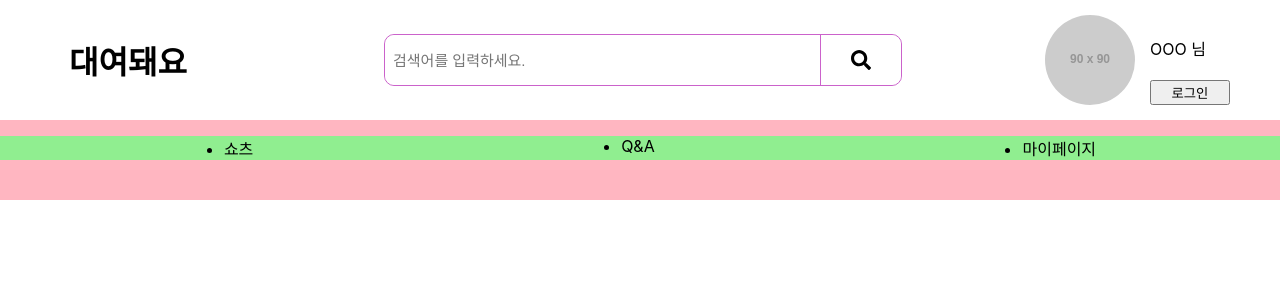
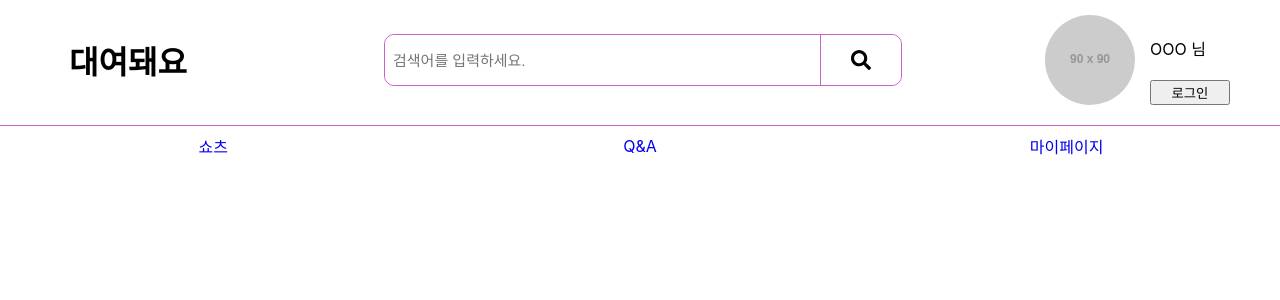
Before and after one commit to jeonghunpark1/daeyeodwaeyo, a React (Create React App) app in the folder front/: page / in a window 1280 px wide. Shown: the top 300 px of the page. Built offline with nearby package versions, Linux system fonts and the light colour scheme.

Commit message:
header nav style complete

```diff
--- a/front/package.json
+++ b/front/package.json
@@ -13,6 +13,7 @@
     "react": "^18.3.1",
     "react-dom": "^18.3.1",
     "react-icons": "^5.3.0",
+    "react-router-dom": "^6.26.1",
     "react-scripts": "5.0.1",
     "typescript": "^4.9.5",
     "web-vitals": "^2.1.4"
--- a/front/src/App.tsx
+++ b/front/src/App.tsx
@@ -1,12 +1,15 @@
 import React from 'react';
 import './App.css';
 import Header from './components/Header';
+import { Routes, Route, BrowserRouter } from "react-router-dom";
 
 const App:React.FC = () => {
   return (
-    <div className="App">
-      <Header />
-    </div>
+    <BrowserRouter>
+      <div className="App">
+        <Header />
+      </div>
+    </BrowserRouter>
   );
 }
 
--- a/front/src/components/Header.tsx
+++ b/front/src/components/Header.tsx
@@ -1,7 +1,7 @@
 import React from 'react'
 import style from "../styles/header.module.css"
 import { FaSearch } from "react-icons/fa";
-
+import { Link } from 'react-router-dom';
 
 const Header:React.FC = () => {
   return (
@@ -39,9 +39,15 @@ const Header:React.FC = () => {
       </div>
       <div className={style.header_nav}>
         <ul>
-          <li>쇼츠</li>
-          <li>Q&A</li>
-          <li>마이페이지</li>
+          <li>
+            <Link className={style.nav_menu} to={'/shorts'}>쇼츠</Link>
+          </li>
+          <li>
+            <Link className={style.nav_menu} to={'/QnA'}>Q&A</Link>
+          </li>
+          <li>
+            <Link className={style.nav_menu} to={'/myPage'}>마이페이지</Link>
+          </li>
         </ul>
       </div>
     </div>
--- a/front/src/styles/header.module.css
+++ b/front/src/styles/header.module.css
@@ -159,18 +159,41 @@
 
 /* 헤더 네이게이션 부분 */
 .header_nav {
-  background-color: lightpink;
+  /* background-color: lightpink; */
   width: 100%;
-  height: 40%;
+
 }
 
 .header_nav ul {
-  background-color: lightgreen;
+  /* background-color: lightgreen; */
+  border-top: 1px solid var(--line-color);
   display: flex;
   flex-direction: row;
   justify-content: space-around;
+  list-style-type: none;
+  margin: 5px 0 0 0;
+  padding: 5px 0 0 0;
 }
 
 .header_nav ul li {
-  background-color: light;
+  width: 100px;
+  height: 30px;
 }
+
+.nav_menu {
+  text-decoration: none;
+  width: 100%;
+  height: 100%;
+  display: flex;
+  justify-content: center;
+  align-items: center;
+}
+
+.nav_menu:visited {
+  text-decoration: none;
+  color: black;
+}
+
+.nav_menu:hover {
+  background-color: lightgray;
+}
```
Also changed, not shown: 1 other file (tests, documents, lock files or other folders).
